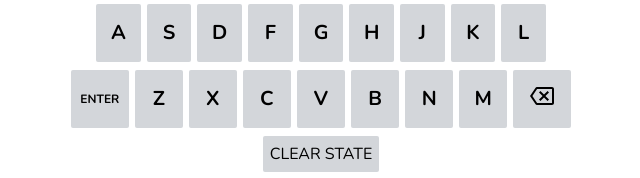
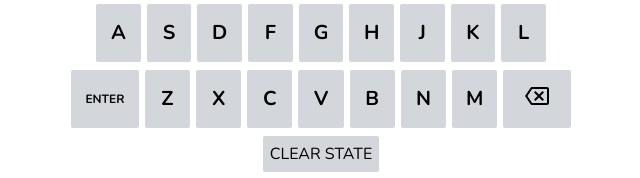
Before and after one commit to kpandit1/wordle-svelte, a Svelte app: page / in a window 1280 px wide. Shown: the part 594-772 px from the top of the page, without its empty margins (319-959 px from the left). Built offline with nearby package versions, Linux system fonts and the light colour scheme.

Commit message:
Fix button sizing issue

```diff
--- a/src/Keyboard.svelte
+++ b/src/Keyboard.svelte
@@ -76,7 +76,6 @@
   .row > button {
     touch-action: manipulation;
     font-size: 1.25rem;
-    min-width: max-content;
     flex: 1;
     height: 58px;
     cursor: pointer;
@@ -84,6 +83,7 @@
     color: var(--clr-text);
     text-transform: uppercase;
     margin: 0;
+    padding: 0;
   }
 
   .row > button[data-key="Enter"],
```
